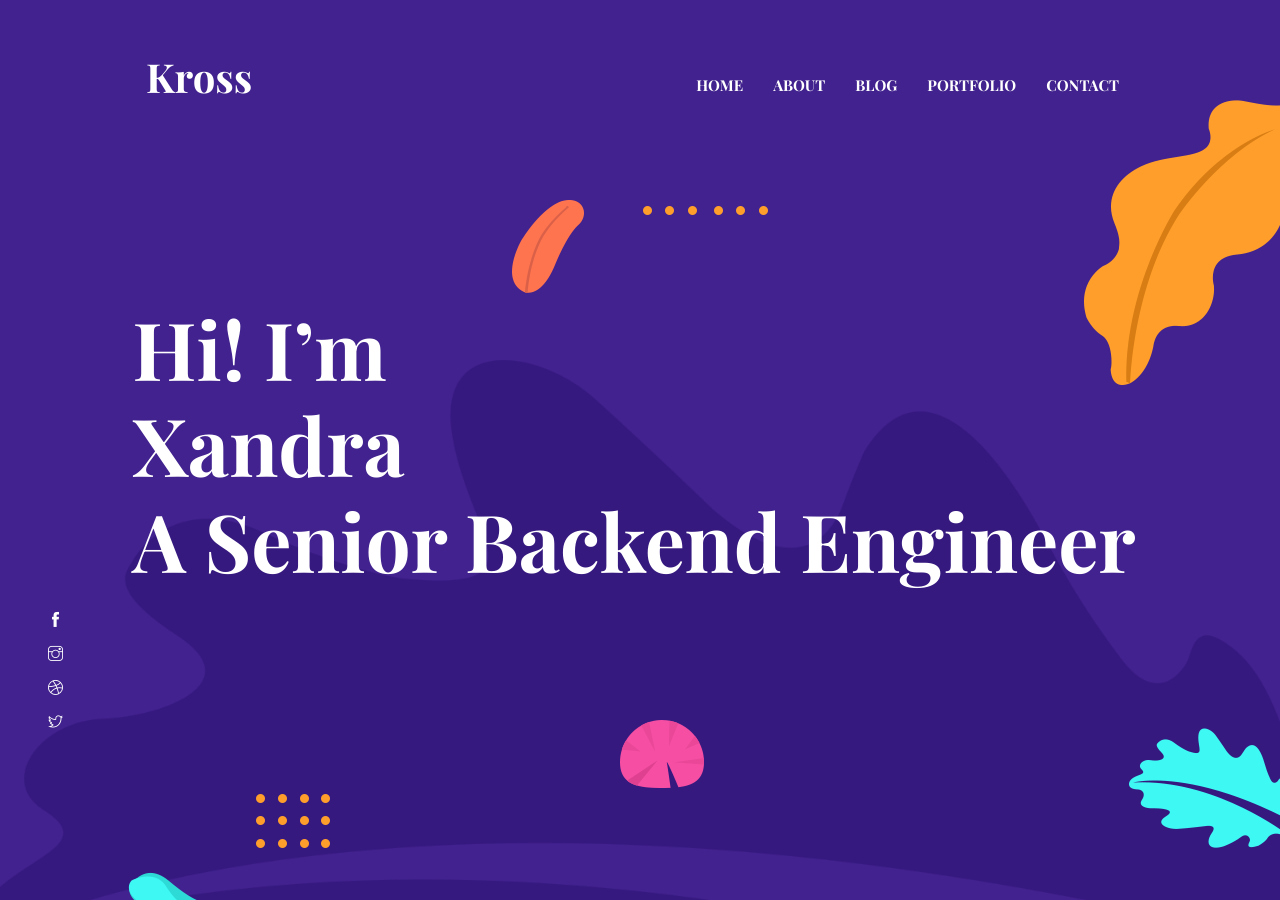
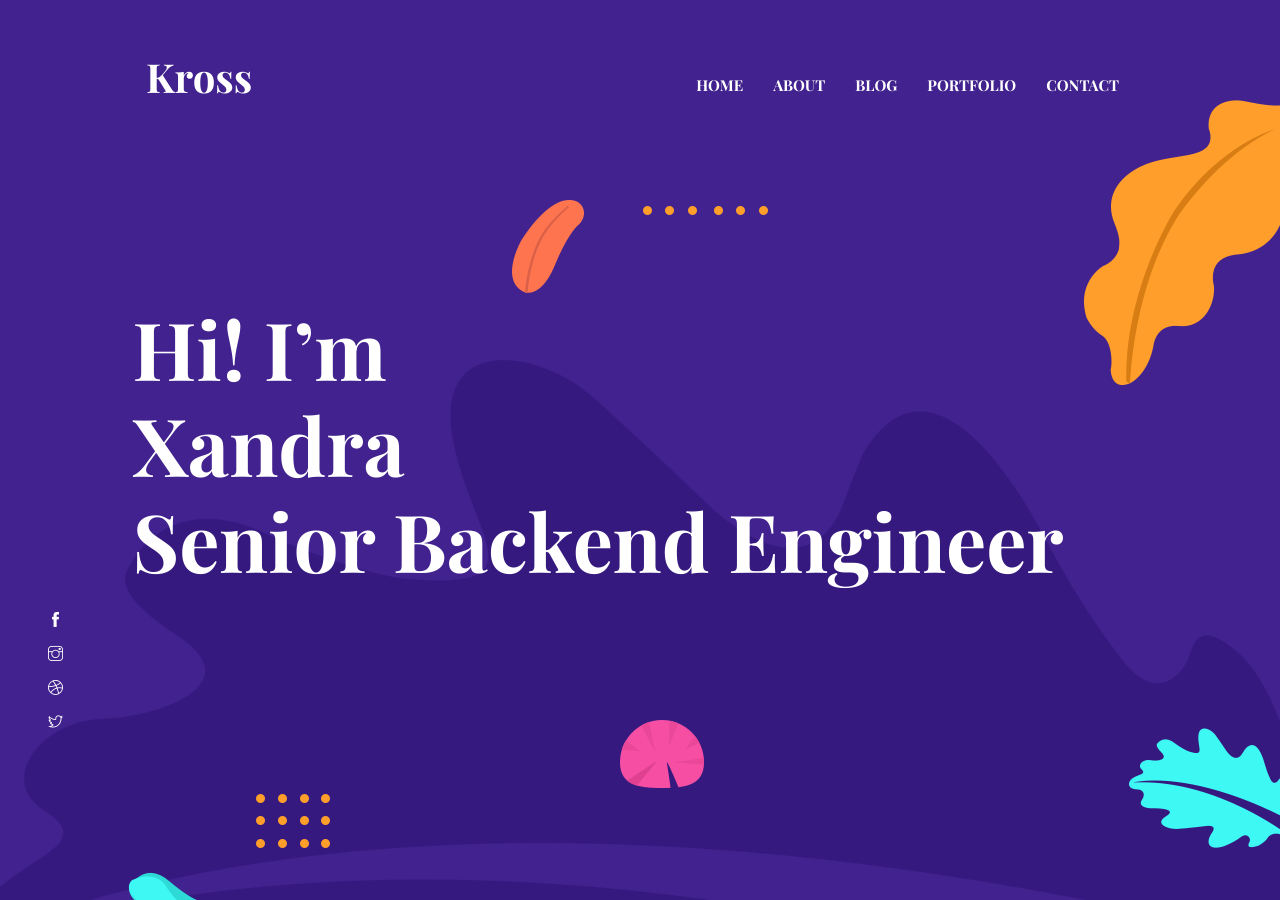
Before and after one commit to Xanik/Xanik.github.io, a Jekyll site: the page built from index.html, in a window 1280 px wide and 900 px high. Built offline with Jekyll 4.4.1, drawn with Linux system fonts in a browser that asks for light colours.

Commit message:
Updated name

```diff
--- a/_data/settings.yml
+++ b/_data/settings.yml
@@ -36,7 +36,7 @@ disqus-identifier: # Add your shortname for Disqus Comment. For example mr-brown
 # Hero Section
 
 hero:
-  hero-title: Hi! I’m <br> Xandra <br> A Senior Backend Engineer
+  hero-title: Hi! I’m <br> Xandra <br> Senior Backend Engineer
 
 social:
   - { icon: "ti-facebook", link: "#" }
```
